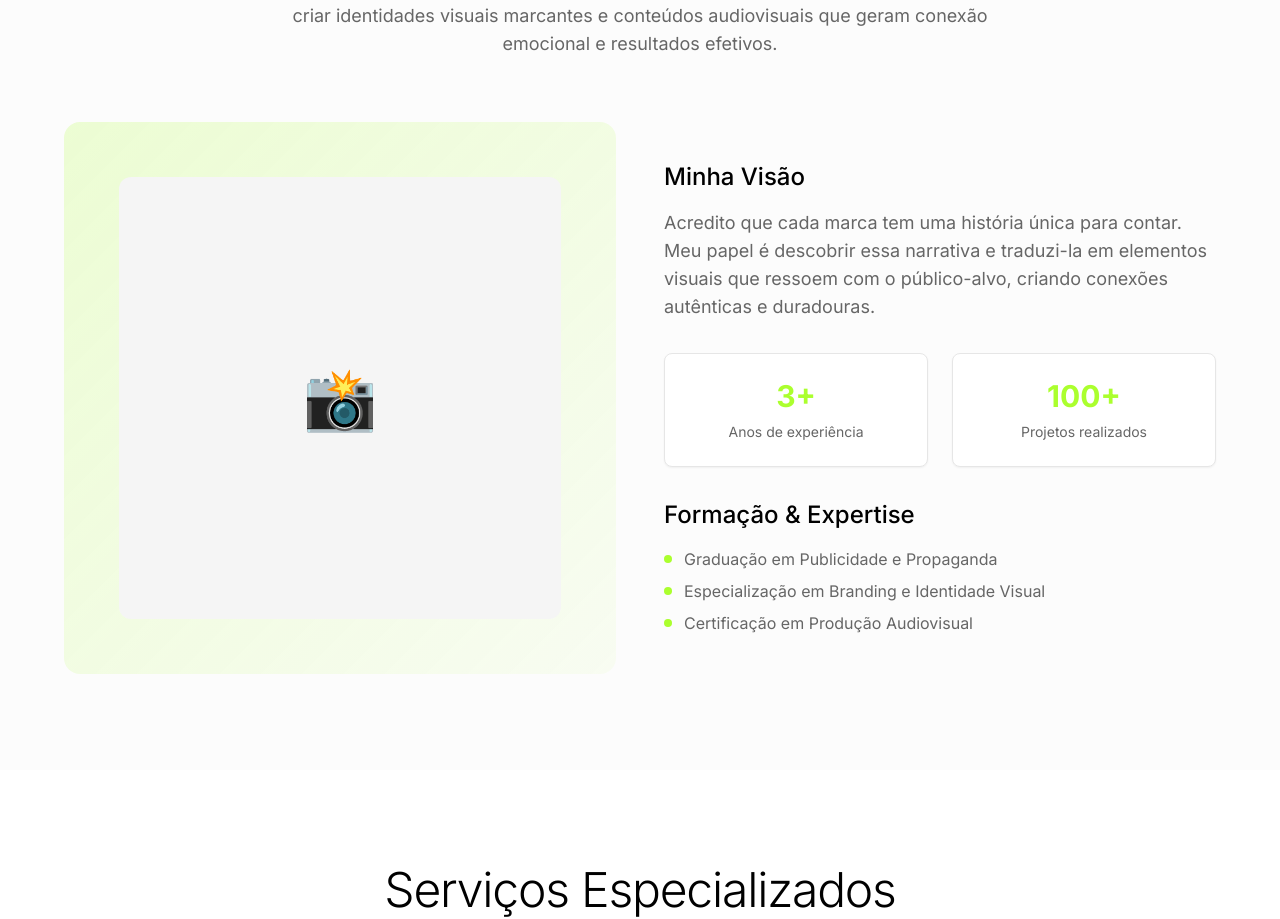
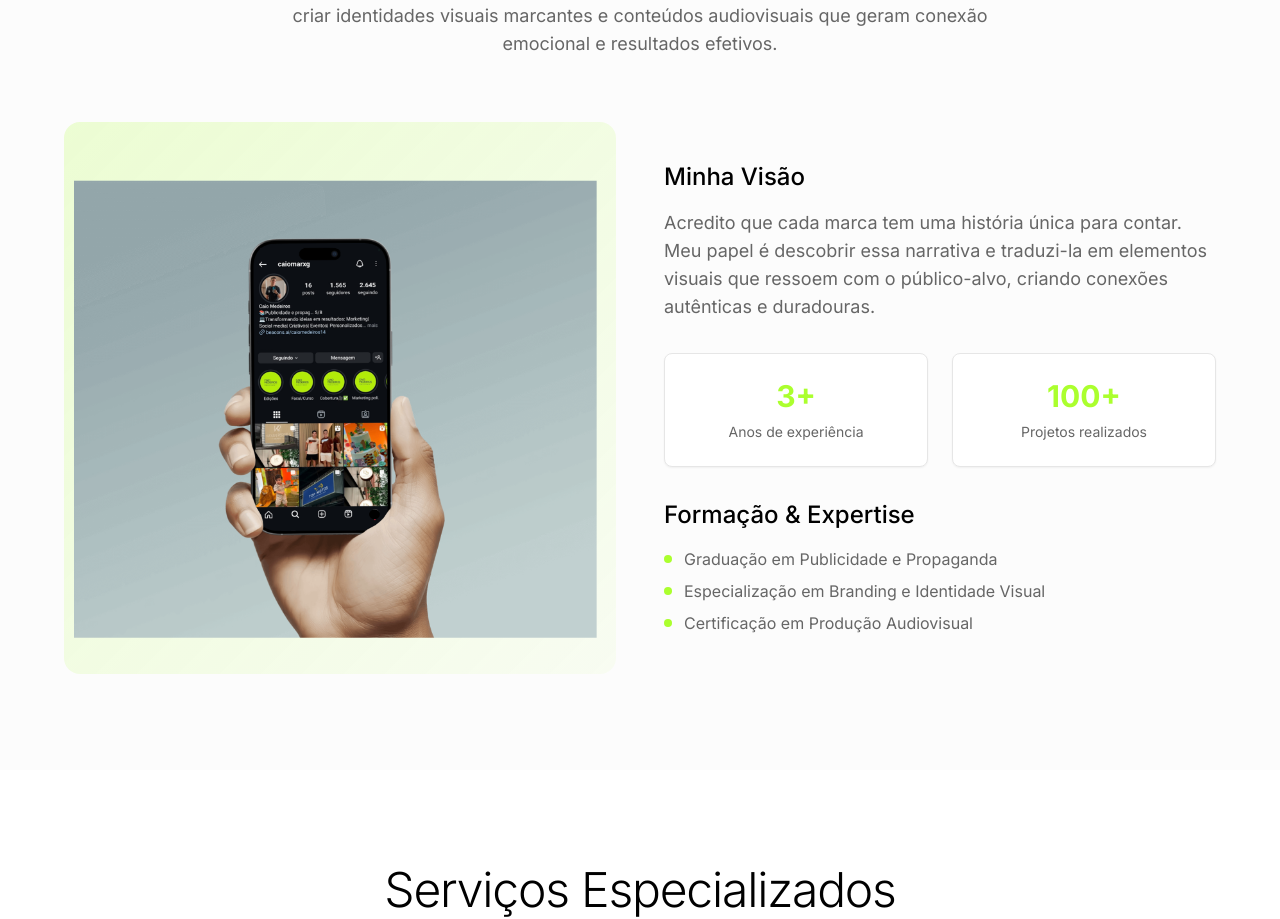
Before and after one commit to MetodoLima/Site-Caio-Medeiros, a React (Vite) app: page / in a window 1280 px wide. Shown: the part 1187-2106 px from the top of the page. Built offline with nearby package versions, Linux system fonts and the light colour scheme.

Commit message:
Replace About section image
Replaces the image in the About section with a new one.

```diff
--- a/src/components/About.tsx
+++ b/src/components/About.tsx
@@ -1,4 +1,5 @@
 import { Card } from '@/components/ui/card';
+
 const About = () => {
   return <>
       {/* Div de transição com degradê */}
@@ -18,12 +19,15 @@ const About = () => {
 
           <div className="grid md:grid-cols-2 gap-8 sm:gap-12 items-center">
             <div className="animate-slide-up order-2 md:order-1">
-              <div className="aspect-square bg-gradient-to-br from-primary/20 to-primary/5 rounded-2xl flex items-center justify-center mx-auto max-w-sm md:max-w-none">
-                <div className="w-4/5 h-4/5 bg-muted rounded-xl flex items-center justify-center">
-                  <span className="text-4xl sm:text-5xl md:text-6xl text-muted-foreground">📸</span>
-                </div>
+              <div className="aspect-square bg-gradient-to-br from-primary/20 to-primary/5 rounded-2xl flex items-center justify-center mx-auto max-w-sm md:max-w-none overflow-hidden">
+                <img
+                  src="/lovable-uploads/7f02ccf0-73cc-4533-bb83-5f7bb3d380f4.png"
+                  alt="Perfil profissional de Caio Medeiros no Instagram"
+                  className="w-full h-full object-cover rounded-xl"
+                />
               </div>
             </div>
+
 
             <div className="space-y-6 sm:space-y-8 animate-slide-up order-1 md:order-2">
               <div>
@@ -71,4 +75,5 @@ const About = () => {
     </section>
     </>;
 };
+
 export default About;
```
Also changed, not shown: public/lovable-uploads/7f02ccf0-73cc-4533-bb83-5f7bb3d380f4.png (added).
